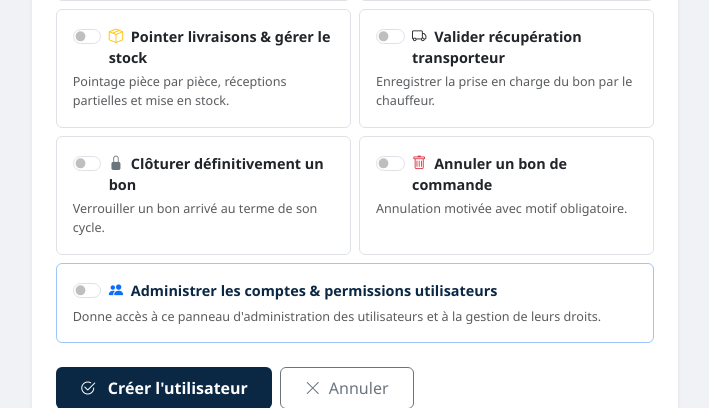
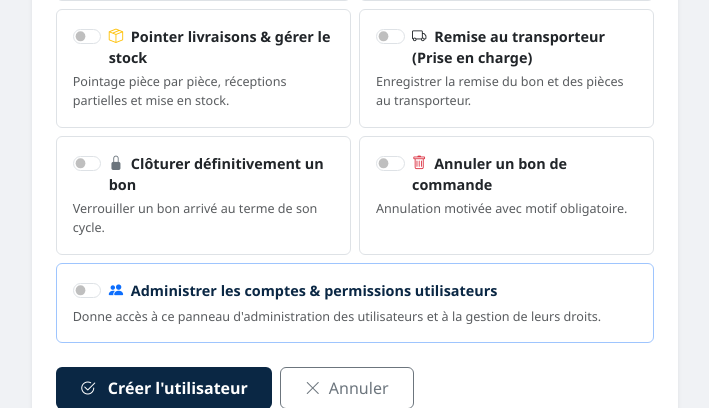
Before and after one commit to danielmouity241-afk/taxigab-bdc, a Flask app: page /admin/utilisateurs/nouveau in a window 1280 px wide. Shown: the part 817-1225 px from the top of the page, without its empty margins (410-1119 px from the left). Run offline with Flask 3, Linux system fonts and the light colour scheme; a user stored in the database is signed in.

Commit message:
Mise à jour décentralisation livraison pièce par pièce & suppression affectation (templates/admin/user_form.html)

```diff
--- a/templates/admin/user_form.html
+++ b/templates/admin/user_form.html
@@ -153,12 +153,12 @@
               <div class="p-3 border rounded h-100 bg-white shadow-xs">
                 <div class="form-check form-switch">
                   <input class="form-check-input perm-action" type="checkbox" name="peut_recuperer" id="perm-recup"
-                         {% if user and (user.peut_recuperer or user.role in ['DT', 'DTA', 'magasinier', 'transporteur']) and not user.est_spectateur %}checked{% endif %}>
+                         {% if user and (user.peut_recuperer or (user.can_recuperer and not user.est_spectateur)) %}checked{% endif %}>
                   <label class="form-check-label fw-semibold" for="perm-recup">
-                    <i class="bi bi-truck text-purple me-1"></i> Valider récupération transporteur
+                    <i class="bi bi-truck text-purple me-1"></i> Remise au transporteur (Prise en charge)
                   </label>
                 </div>
-                <div class="small text-muted mt-1">Enregistrer la prise en charge du bon par le chauffeur.</div>
+                <div class="small text-muted mt-1">Enregistrer la remise du bon et des pièces au transporteur.</div>
               </div>
             </div>
 
```
